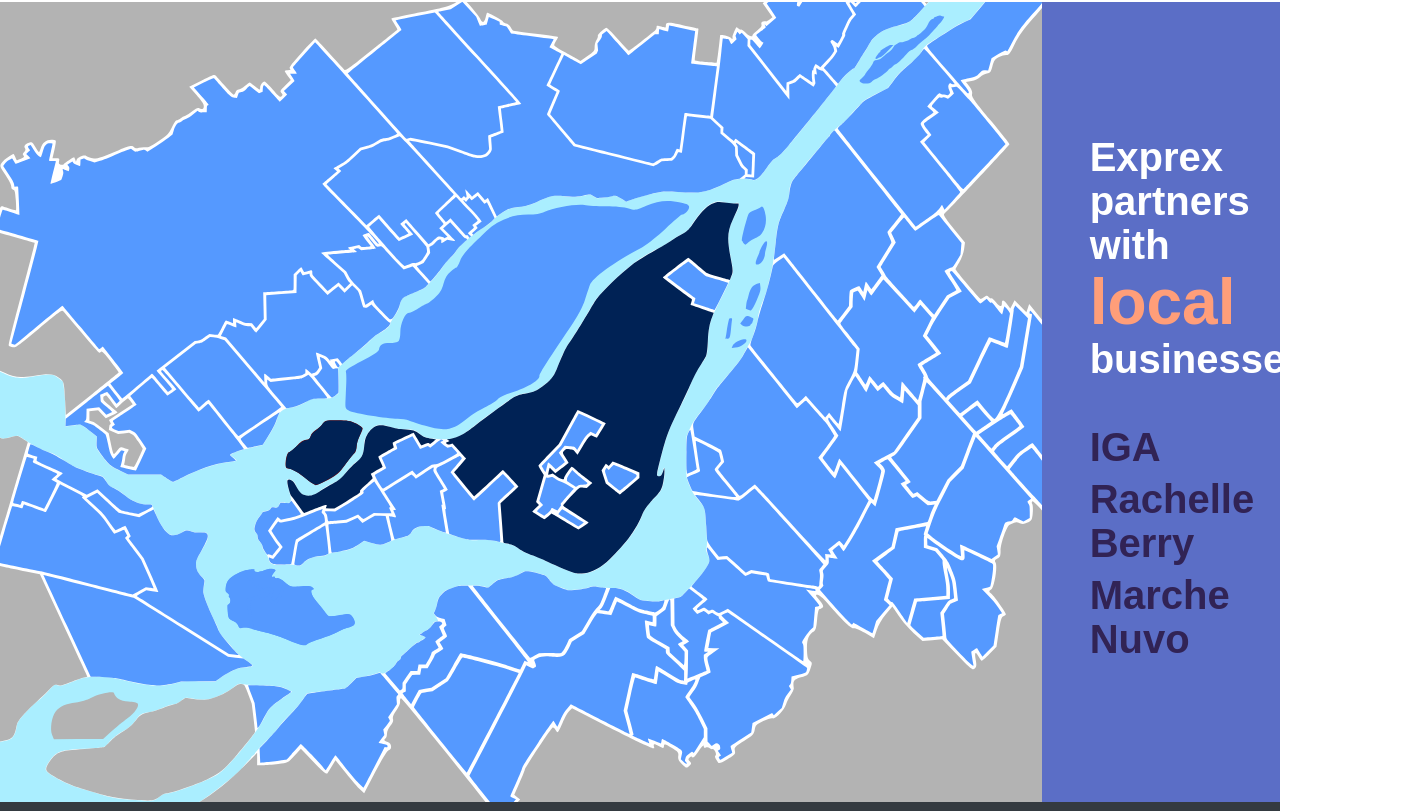
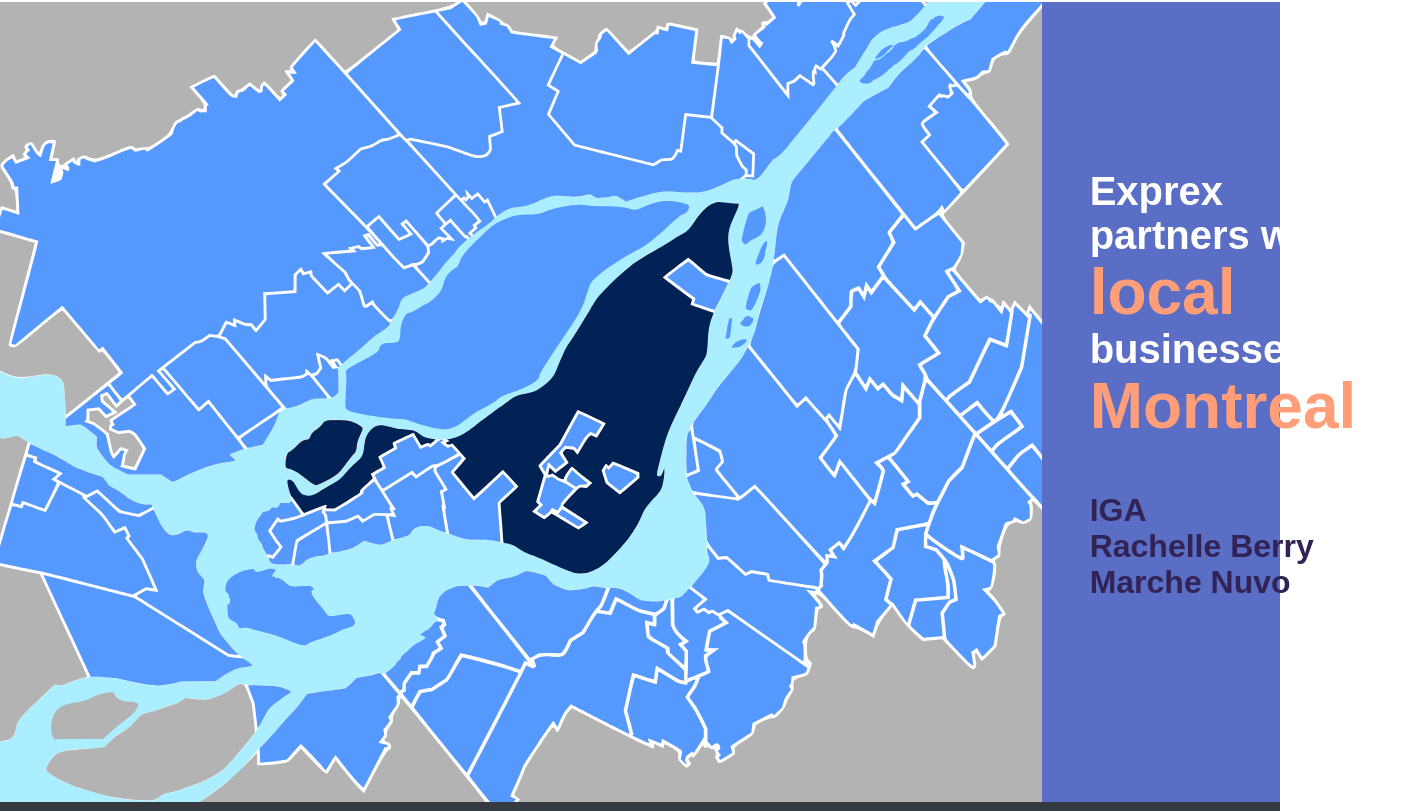
Before and after one commit to RdtBui/exprex-frontend, a React (Create React App) app: page / in a window 1280 px wide. Shown: the part 2549-3360 px from the top of the page, 1404 px wide, since content can reach past the window. Built offline with nearby package versions, Linux system fonts and the light colour scheme.

Commit message:
Add animation and styling for montreal map section

```diff
--- a/src/index.css
+++ b/src/index.css
@@ -245,9 +245,6 @@
 
 .dropdown:hover .dropbtn {background-color: #3e8e41;}
 
-/* Typewriter Effect */
-
-
 /* Rain drop effect */
 
 .line {
@@ -312,11 +309,6 @@
 
 /* Bounce in  */
 
-.bounce-in-top {
-	-webkit-animation: bounce-in-top 1.1s both;
-	        animation: bounce-in-top 1.1s both;
-}
-
 /* ----------------------------------------------
  * Generated by Animista on 2021-3-17 20:30:8
  * Licensed under FreeBSD License.
@@ -329,6 +321,12 @@
  * animation bounce-in-top
  * ----------------------------------------
  */
+
+.bounce-in-top {
+	-webkit-animation: bounce-in-top 1.1s both;
+	        animation: bounce-in-top 1.1s both;
+}
+
  @-webkit-keyframes bounce-in-top {
   0% {
     -webkit-transform: translateY(-500px);
@@ -434,51 +432,46 @@
   }
 }
 
-/* Scrolling text */
+/* Slide in text */
 
-.demo-1 {
- height: 100%;
+.example2 {
+  height: 150px;
   overflow: hidden;
   position: relative;
  }
 
-.demo-1 h3 {
- font-size: 4em;
- color: skyblue;
+ .example2 h2 {
   position: absolute;
   width: 100%;
   height: 100%;
   margin: 0;
- padding-top: 25px;
   line-height: 50px;
- text-align: center;
- /* Starting position */
- -moz-transform:translateX(100%);
- -webkit-transform:translateX(100%);
- transform:translateX(100%);
+  text-align: left;
+
   /* Apply animation to this element */
- -moz-animation: demo-1 15s linear infinite;
- -webkit-animation: demo-1 15s linear infinite;
- animation: demo-1 15s linear infinite;
+  animation: example2 1s ease-in;
  }
  /* Move it (define the animation) */
-@-moz-keyframes demo-1 {
- 0%   { -moz-transform: translateX(100%); }
- 100% { -moz-transform: translateX(-100%); }
-}
-@-webkit-keyframes demo-1 {
- 0%   { -webkit-transform: translateX(100%); }
- 100% { -webkit-transform: translateX(-100%); }
-}
-@keyframes demo-1 {
+ @keyframes example2 {
   0%   {
- -moz-transform: translateX(100%); /* Firefox bug fix */
- -webkit-transform: translateX(100%); /* Firefox bug fix */
- transform: translateX(100%);
+  transform: translateX(200%);
   }
   100% {
- -moz-transform: translateX(-100%); /* Firefox bug fix */
- -webkit-transform: translateX(-100%); /* Firefox bug fix */
- transform: translateX(-100%);
+  transform: translateX(0%);
   }
  }
+
+ .example2 h2:nth-child(1) {
+  -webkit-animation-delay: 1s;
+          animation-delay: 1s;
+}
+
+.example2 h2:nth-child(2) {
+  -webkit-animation-delay: 0.3s;
+          animation-delay: 0.3s;
+}
+
+.example2 h2:nth-child(3) {
+  -webkit-animation-delay: 0.6s;
+          animation-delay: 0.6s;
+}
--- a/src/pages/Home.js
+++ b/src/pages/Home.js
@@ -193,12 +193,14 @@
                 <div className="section4 d-flex justify-content-start align-items-center">
                     <img alt="Montreal map" src={MontrealMap} style={{ height: "100%" }} />
                     <div className="flex-col px-5 text-white">
-                        <h1>Exprex partners with <span style={{ color: "#FF9E79", fontSize: "4rem" }}>local</span><br /> businesses</h1>
+                        <h1>Exprex partners with <span style={{ color: "#FF9E79", fontSize: "4rem" }}>local</span><br /> businesses in <span style={{ color: "#FF9E79", fontSize: "4rem" }}>Montreal</span></h1>
                         <br />
-                        <div style={{ color: "#312355" }}>
-                            <h1>IGA</h1>
-                            <h1>Rachelle Berry</h1>
-                            <h1>Marche Nuvo</h1>
+                        <div className="example2" style={{ color: "#312355" }}>
+                            <h2>IGA</h2>
+                            <br />
+                            <h2>Rachelle Berry</h2>
+                            <br />
+                            <h2>Marche Nuvo</h2>
                         </div>
                     </div>
                 </div>
```
Lines whose indentation alone changed are shown as unchanged.
